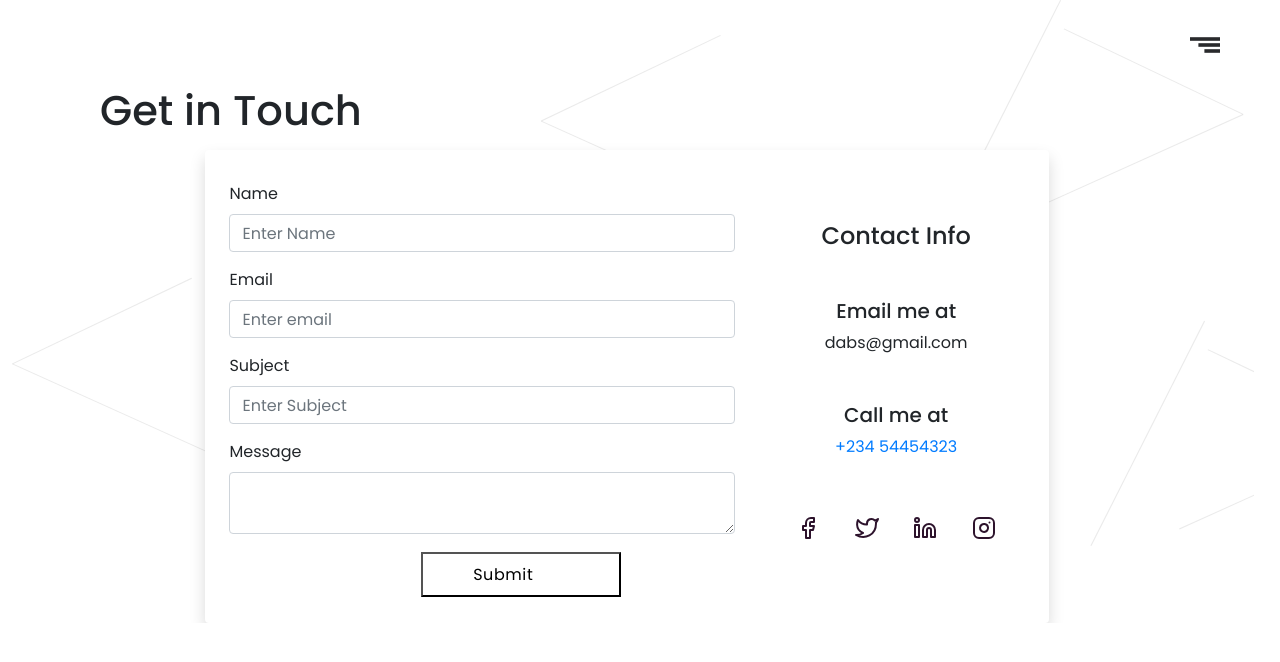
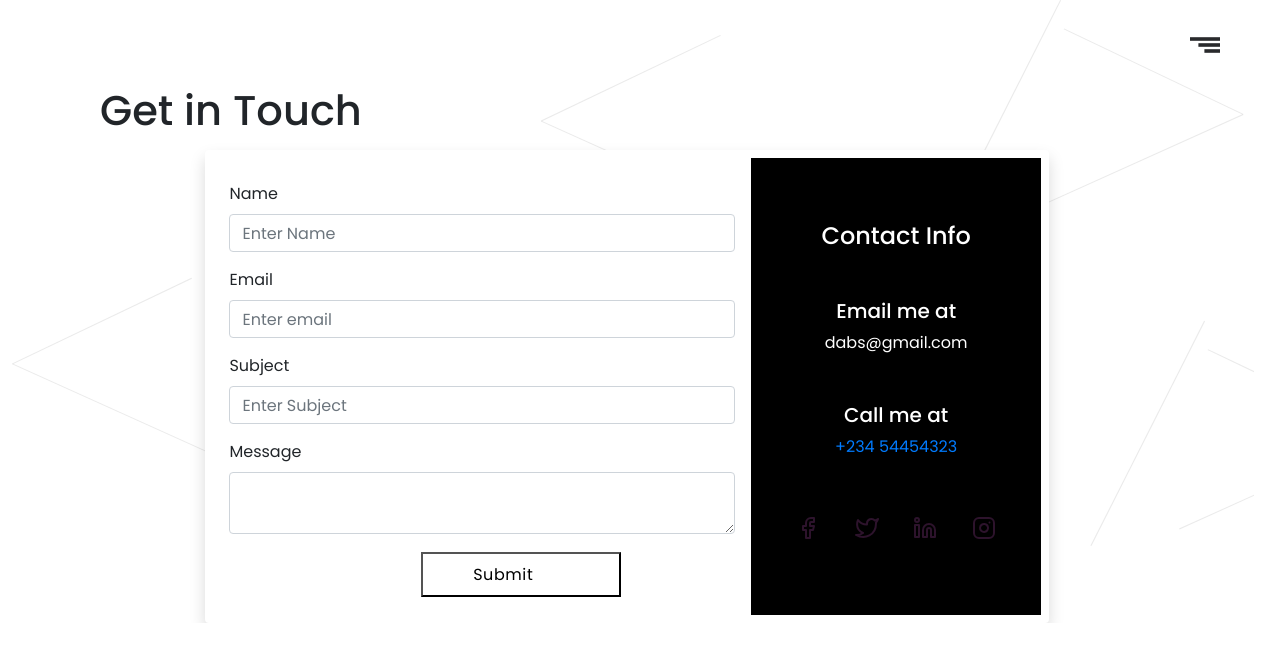
Before and after one commit to cranium44/cranium44.github.io, a React (Create React App) app: page /contact in a window 1280 px wide. Shown: the top 662 px of the page. Built offline with nearby package versions, Linux system fonts and the light colour scheme.

Commit message:
changes implemented

```diff
--- a/src/Components/Contact/contact.styles.scss
+++ b/src/Components/Contact/contact.styles.scss
@@ -57,6 +57,8 @@
 
       }
       .row2{
+        background-color: #000;
+        color: white;
         width: 35%;
         text-align: center;
         align-items: stretch;
```
